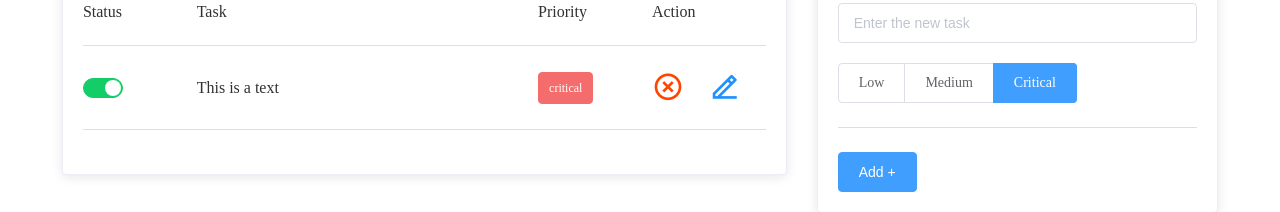
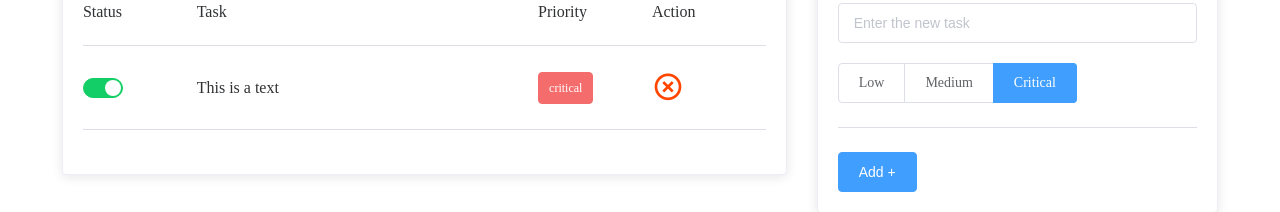
Before and after one commit to navaneethsadasivan/todo, a Nuxt app: page / in a window 1280 px wide. Shown: the part 161-373 px from the top of the page. Built offline with nearby package versions, Linux system fonts and the light colour scheme.

Commit message:
remove/edit button

```diff
--- a/components/list-item.vue
+++ b/components/list-item.vue
@@ -27,9 +27,9 @@
         <el-col>
           <i @click="remove(listItem)" class="ri-close-circle-line ri-2x" style="color: orangered"></i>
         </el-col>
-        <el-col>
-          <i class="ri-edit-2-line ri-2x" style="color: dodgerblue"></i>
-        </el-col>
+<!--        <el-col>-->
+<!--          <i class="ri-edit-2-line ri-2x" style="color: dodgerblue"></i>-->
+<!--        </el-col>-->
       </el-row>
     </el-col>
   </el-row>
```
